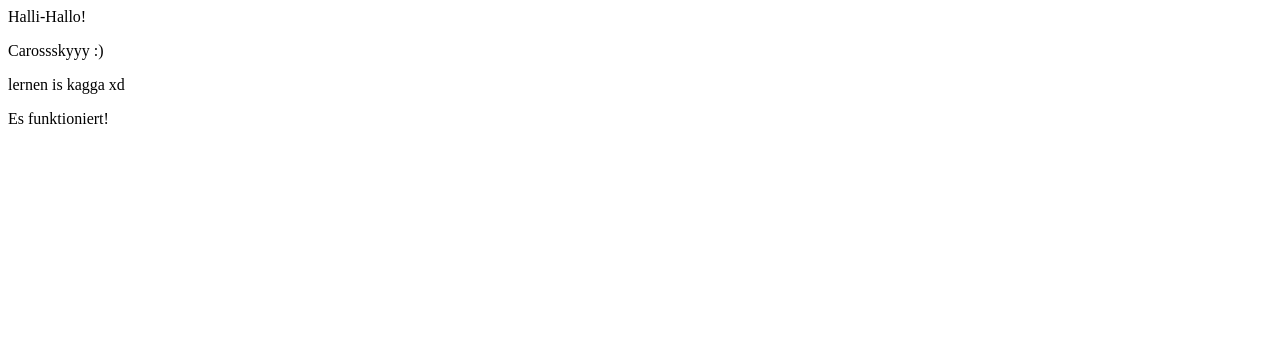
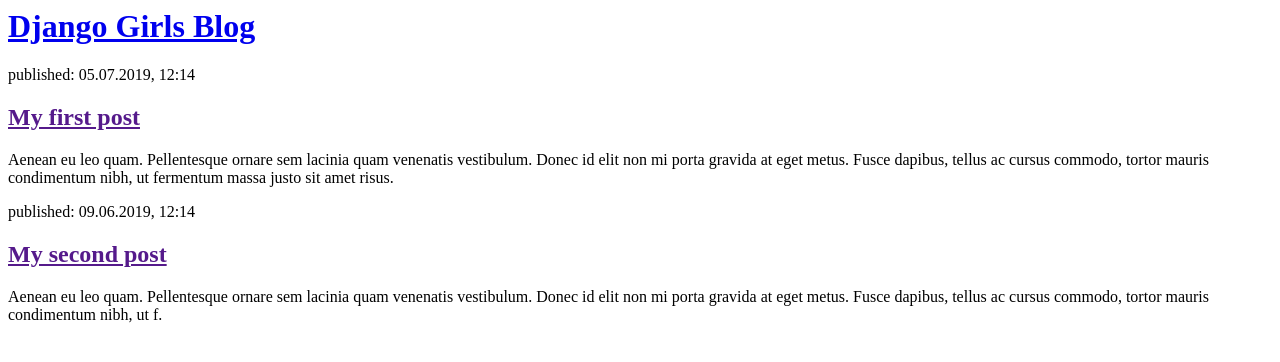
Before and after one commit to charleenklang/my-first-blog, a Django app: page / in a window 1280 px wide. Shown: the top 362 px of the page. Run offline with Django 3.2, Linux system fonts and the light colour scheme.

Commit message:
html änderung

```diff
--- a/blog/templates/blog/post_list.html
+++ b/blog/templates/blog/post_list.html
@@ -1,11 +1,22 @@
 <html>
     <head>
-        <title>Charlys Blog</title>
+        <title>Django Girls blog</title>
     </head>
     <body>
-        <p>Halli-Hallo!</p>
-        <u2>Carossskyyy :)</u2>
-        <p>lernen is kagga xd</p>
-        <p>Es funktioniert!</p>
+        <div>
+            <h1><a href="/">Django Girls Blog</a></h1>
+        </div>
+
+        <div>
+            <p>published: 05.07.2019, 12:14</p>
+            <h2><a href="">My first post</a></h2>
+            <p>Aenean eu leo quam. Pellentesque ornare sem lacinia quam venenatis vestibulum. Donec id elit non mi porta gravida at eget metus. Fusce dapibus, tellus ac cursus commodo, tortor mauris condimentum nibh, ut fermentum massa justo sit amet risus.</p>
+        </div>
+
+        <div>
+            <p>published: 09.06.2019, 12:14</p>
+            <h2><a href="">My second post</a></h2>
+            <p>Aenean eu leo quam. Pellentesque ornare sem lacinia quam venenatis vestibulum. Donec id elit non mi porta gravida at eget metus. Fusce dapibus, tellus ac cursus commodo, tortor mauris condimentum nibh, ut f.</p>
+        </div>
     </body>
 </html>
--- a/blog/views.py
+++ b/blog/views.py
@@ -1,5 +1,8 @@
 from django.shortcuts import render
+from django.utils import timezone
+from .models import Post
 
 # Create your views here.
 def post_list(request):
-    return render(request, 'blog/post_list.html', {})
+    posts = Post.objects.filter(published_date__lte=timezone.now()).order_by('published_date')
+    return render(request, 'blog/post_list.html', {'posts' : posts})
```
Also changed, not shown: db.sqlite3.
